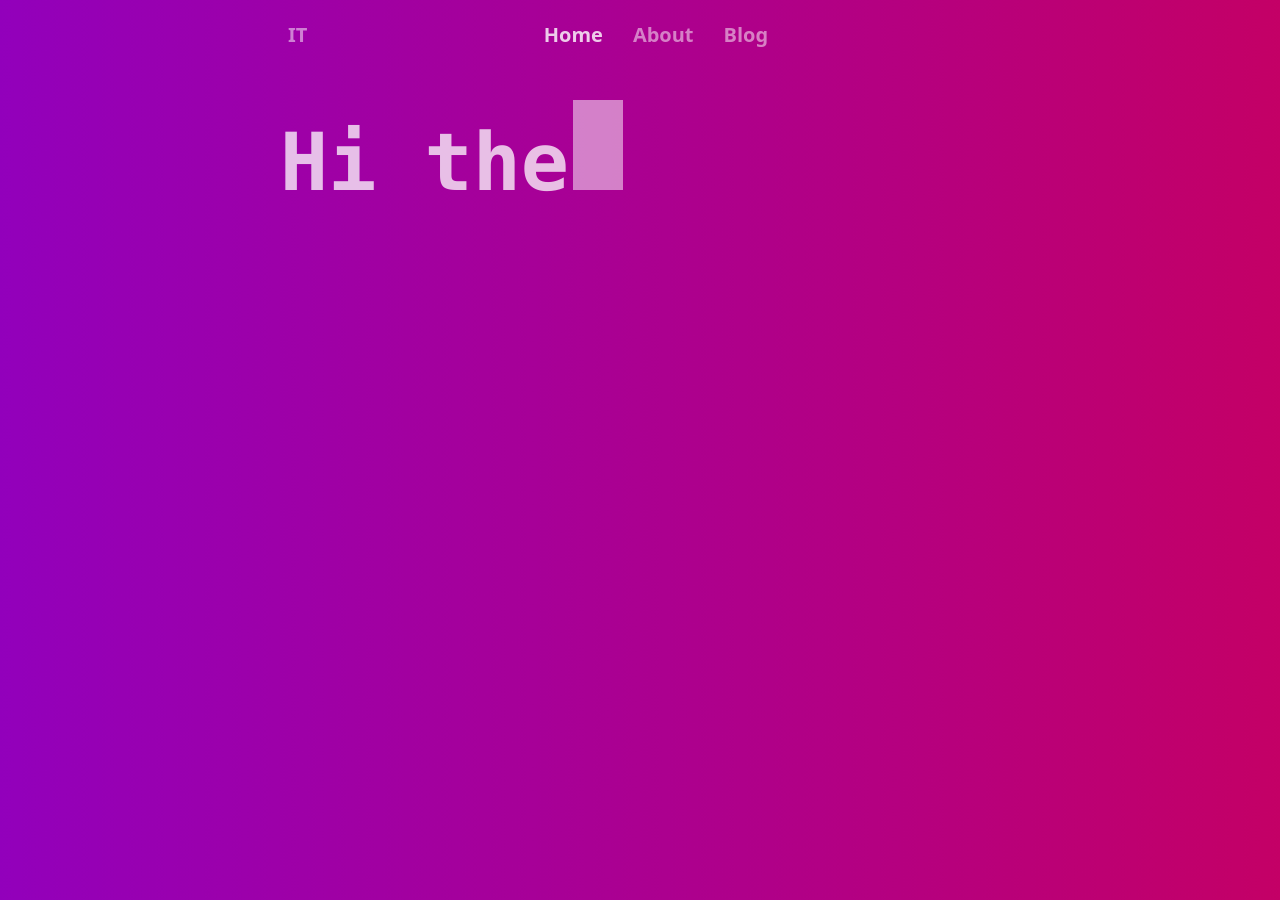
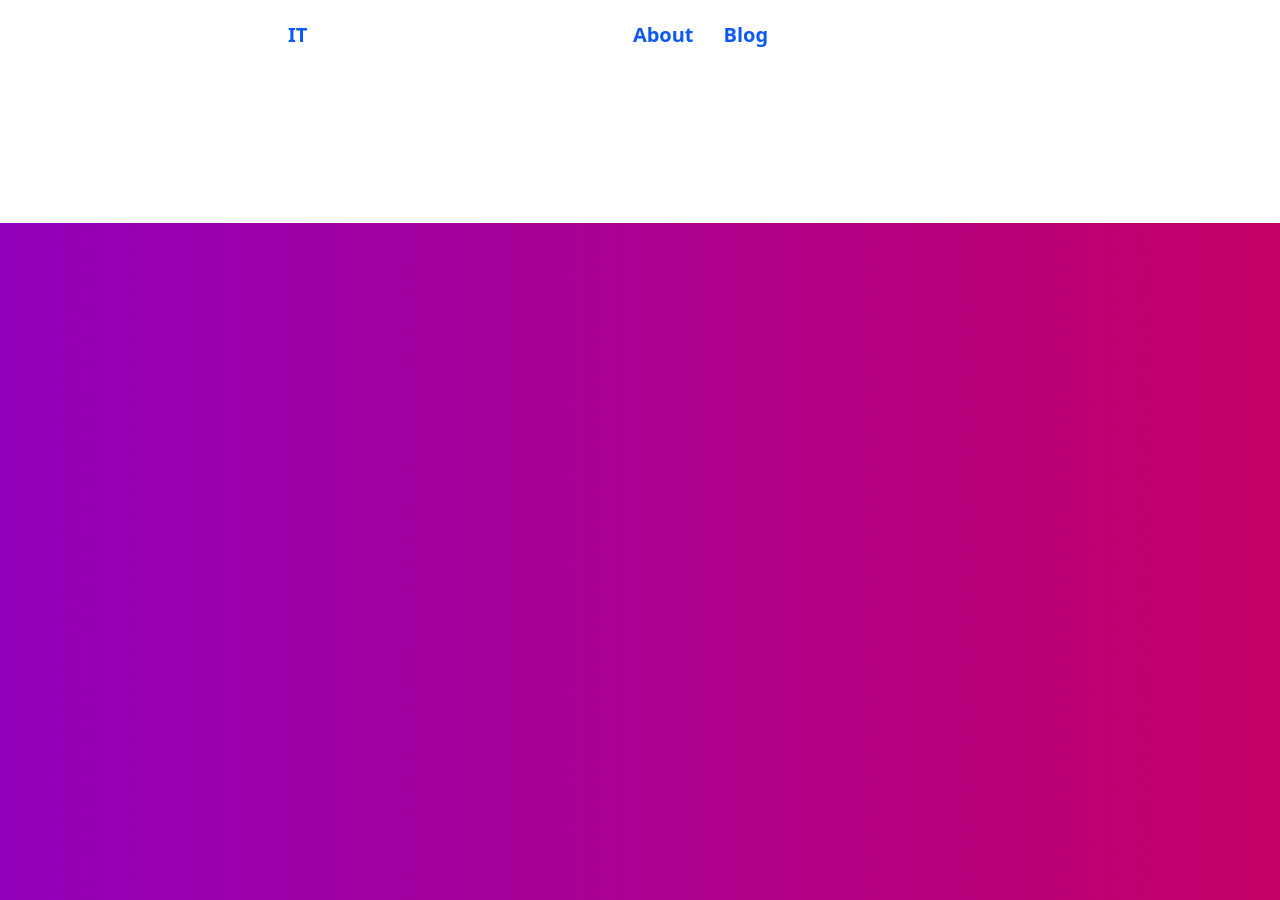
Before and after one commit to I7T5/i7t5.github.io-v1, a Jekyll site: the page built from docs/index.html, in a window 1280 px wide. Built offline with Jekyll 4.4.1, drawn with Linux system fonts in a browser that asks for light colours; some web fonts are replaced.

Commit message:
Minor adjustment

```diff
--- a/docs/_layouts/home.html
+++ b/docs/_layouts/home.html
@@ -1,5 +1,5 @@
 <!DOCTYPE html>
-<html lang="en-us">
+<html lang="en-us" class="animated-rnb-gradient">
 
   {% include head.html %}
 
--- a/docs/assets/css/home.css
+++ b/docs/assets/css/home.css
@@ -38,21 +38,37 @@
   box-shadow: none;
 }
 .animated-rnb-gradient .navbar-collapse {
-  background-color: transparent;
+  background-color: #fff;
 }
-
 .animated-rnb-gradient a.navbar-brand,
 .animated-rnb-gradient a.navbar-brand:visited,
 .animated-rnb-gradient a.nav-link,
 .animated-rnb-gradient a.nav-link:visited {
-    color: var(--bs-navbar-color);
+  color: #0d59f2;
   text-decoration: none;
 }
 .animated-rnb-gradient a.navbar-brand:hover,
 .animated-rnb-gradient a.navbar-brand:focus,
 .animated-rnb-gradient a.nav-link:hover,
 .animated-rnb-gradient a.nav-link:focus {
-    color: var(--bs-navbar-hover-color);
+    color: hsl(220deg 90% 40%);
+}
+@media (prefers-color-scheme: dark) {
+  .animated-rnb-gradient .navbar-collapse {
+    background-color: #272727;
+  }
+  .animated-rnb-gradient a.navbar-brand,
+  .animated-rnb-gradient a.navbar-brand:visited,
+  .animated-rnb-gradient a.nav-link,
+  .animated-rnb-gradient a.nav-link:visited {
+    color: #00a0ff;
+  }
+  .animated-rnb-gradient a.navbar-brand:hover,
+  .animated-rnb-gradient a.navbar-brand:focus,
+  .animated-rnb-gradient a.nav-link:hover,
+  .animated-rnb-gradient a.nav-link:focus {
+    color: #00a0ff;
+}
 }
 
 
--- a/docs/index.html
+++ b/docs/index.html
@@ -3,7 +3,7 @@
 title: Home
 ---
 
-<body class="animated-rnb-gradient d-flex flex-column h-100">
+<body class="d-flex flex-column h-100">
 
   {% include header.html %}
 
```
Lines whose indentation alone changed are shown as unchanged.
